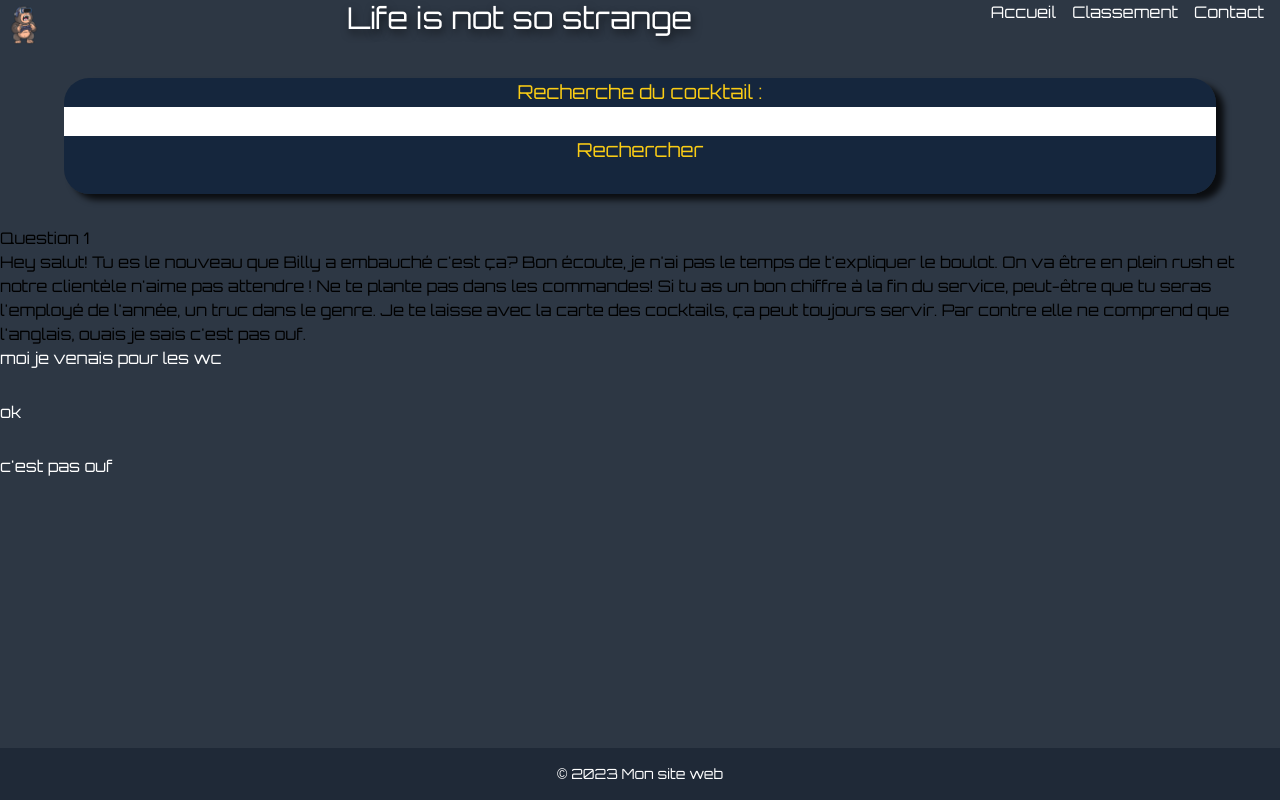
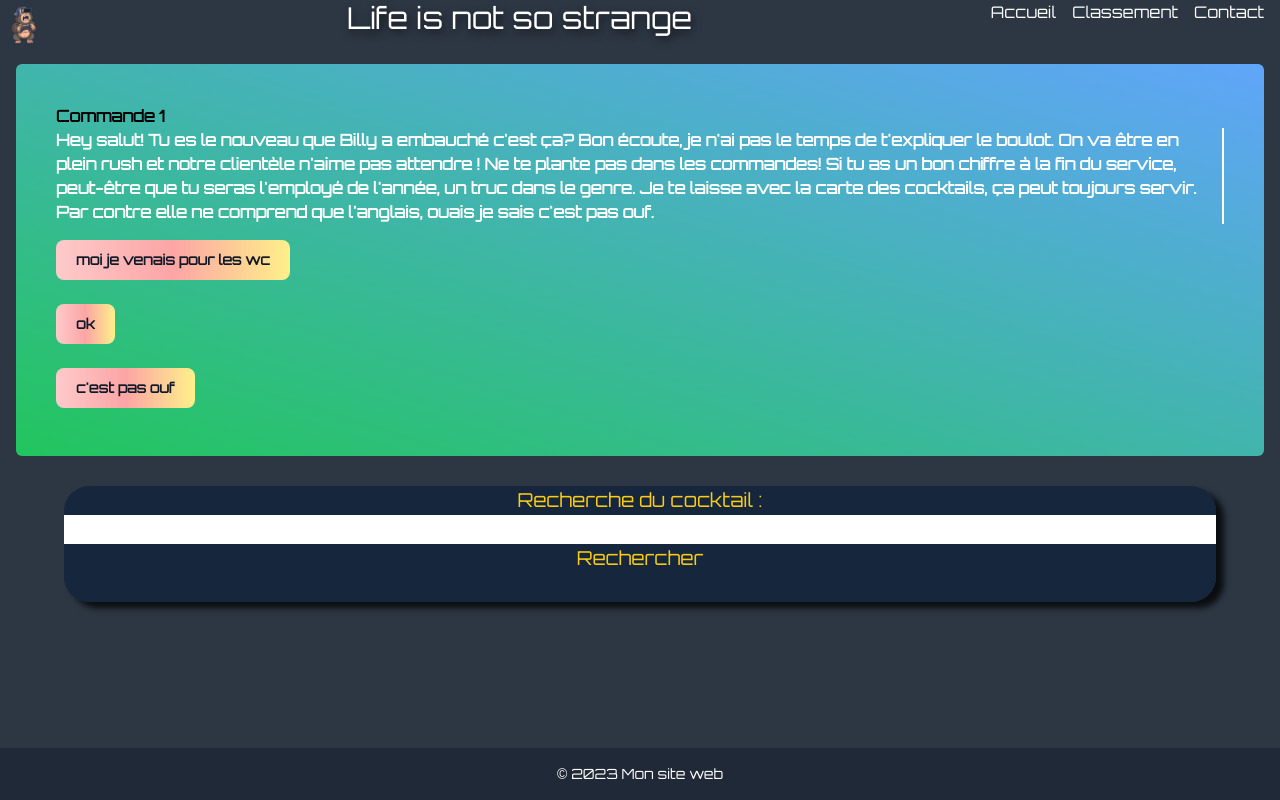
Before and after one commit to WildCodeSchool/2023-02-JS-LaLoupe-LifeIsNotSoStrange.TM, a React (Vite) app in the folder frontend/: page /cocktailgame in a window 1280 px wide. Built offline with nearby package versions, Linux system fonts and the light colour scheme.

Commit message:
little css

```diff
--- a/frontend/src/components/CocktailGame.jsx
+++ b/frontend/src/components/CocktailGame.jsx
@@ -5,8 +5,8 @@ import CocktailSearch from "./CocktailSearch";
 export default function CocktailGame() {
   return (
     <div>
+      <Quizz />
       <CocktailSearch />
-      <Quizz />
     </div>
   );
 }
--- a/frontend/src/components/Quizz.jsx
+++ b/frontend/src/components/Quizz.jsx
@@ -65,21 +65,26 @@ const Quizz = () => {
       <div>
         <h1>Résultat</h1>
         <p>
-          Vous avez obtenu {score} bonnes réponses sur {questions.length}{" "}
-          questions.
+          Vous avez obtenu {score} pourboires sur {questions.length} commandes.
         </p>
       </div>
     );
   }
 
   return (
-    <div>
-      <h1>Question {currentQuestion + 1}</h1>
-      <h2>{questions[currentQuestion].question}</h2>
+    <div className="font-bold m-4 rounded-md flex-col bg-gradient-to-tr to-blue-400 from-green-500 p-10">
+      <h1>Commande {currentQuestion + 1}</h1>
+      <p className="  m-auto animate-typing whitespace-normal overflow-hidden border-r-2 border-r-white pr-5 text-white font-bold">
+        {questions[currentQuestion].question}
+      </p>
       <ul>
         {questions[currentQuestion].options.map((option) => (
-          <li key={option.id}>
-            <button type="button" onClick={() => handleAnswer(option)}>
+          <li className="" key={option.id}>
+            <button
+              className="my-4  text-gray-900 bg-gradient-to-r from-red-200 via-red-300 to-yellow-200 hover:bg-gradient-to-bl focus:ring-4 focus:outline-none focus:ring-red-100 dark:focus:ring-red-400 font-bold rounded-lg text-sm px-5 py-2.5 text-center mr-2 mb-2"
+              type="button"
+              onClick={() => handleAnswer(option)}
+            >
               {option}
             </button>
           </li>
--- a/frontend/tailwind.config.js
+++ b/frontend/tailwind.config.js
@@ -2,7 +2,30 @@
 export default {
   content: ["./index.html", "./src/**/*.{js,ts,jsx,tsx}"],
   theme: {
-    extend: {},
+    extend: {
+      keyframes: {
+        typing: {
+          "0%": {
+            width: "0%",
+            visibility: "hidden",
+          },
+          "100%": {
+            width: "100%",
+          },
+        },
+        blink: {
+          "50%": {
+            borderColor: "transparent",
+          },
+          "100%": {
+            borderColor: "white",
+          },
+        },
+      },
+      animation: {
+        typing: "typing 1s steps(20) alternate",
+      },
+    },
   },
   plugins: [],
 };
```
